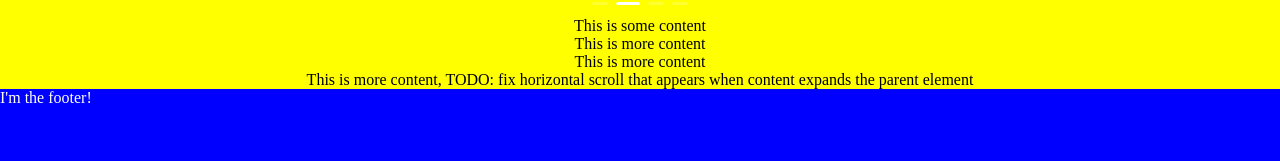
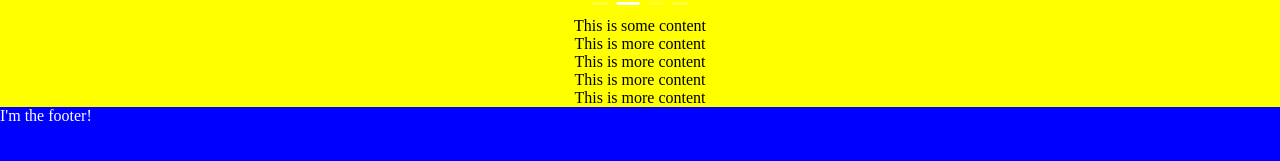
Before and after one commit to gmluqa/movie-frontend, a React (Vite) app: page / in a window 1280 px wide. Shown: the part 583-744 px from the top of the page. Built offline with nearby package versions, Linux system fonts and the light colour scheme.

Commit message:
fix: Horizontal scroll bar no longer appears on Home

```diff
--- a/src/components/Home/Home.css
+++ b/src/components/Home/Home.css
@@ -4,3 +4,8 @@
   /* align-items: center; */
   display: flex;
 }
+
+html {
+  max-width: 100%;
+  overflow-x: hidden;
+}
--- a/src/components/Home/Home.jsx
+++ b/src/components/Home/Home.jsx
@@ -39,10 +39,10 @@ const Home = () => {
         <div>This is more content</div>
       </div>
       <div className="contentParent">
-        <div>
-          This is more content, TODO: fix horizontal scroll that appears when
-          content expands the parent element
-        </div>
+        <div>This is more content</div>
+      </div>
+      <div className="contentParent">
+        <div>This is more content</div>
       </div>
     </>
   );
```
